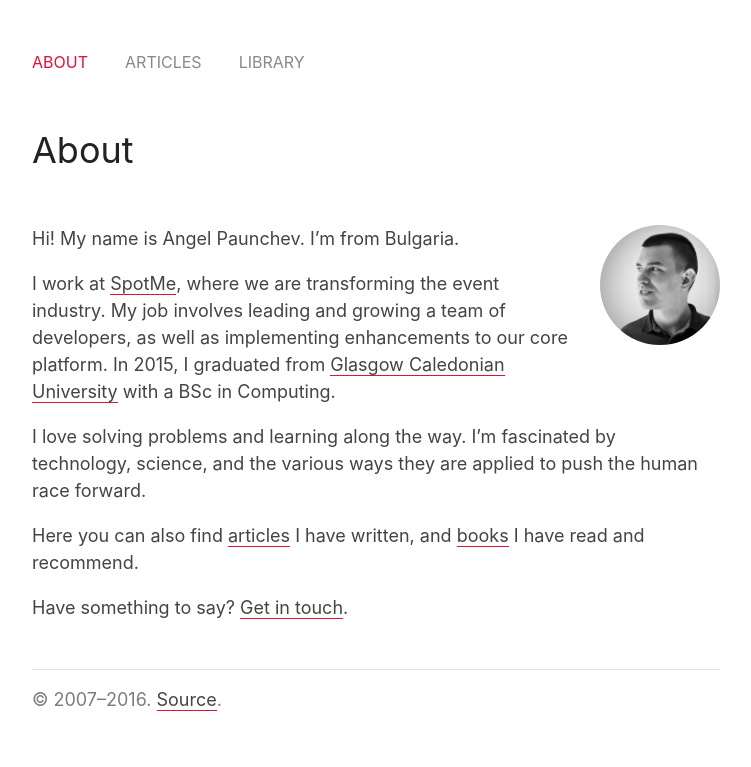
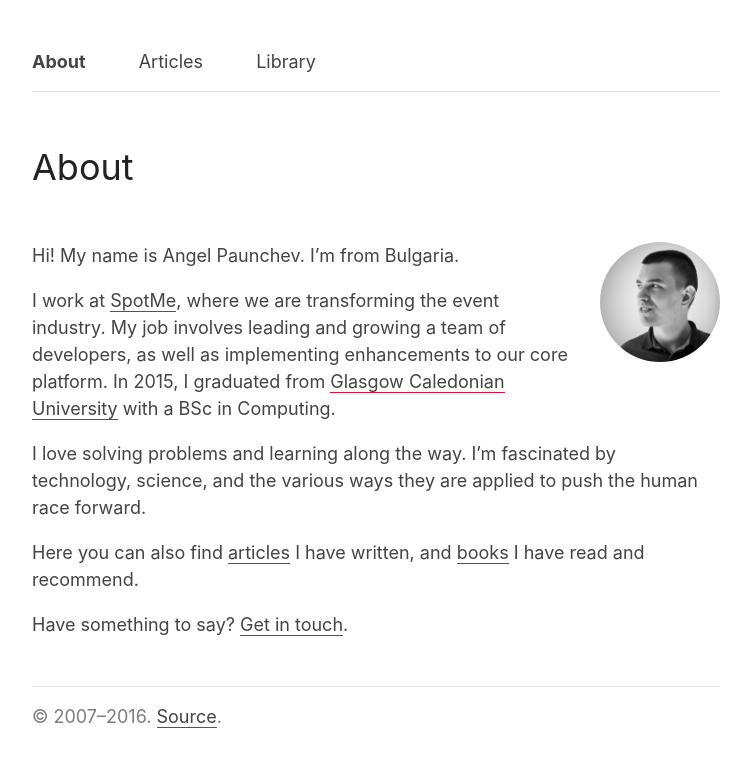
Before and after one commit to apaunchev/paunchev.com, a Jekyll site: the page built from index.html, in a window 1280 px wide. Shown: the top 767 px of the page, without its empty margins (264-1015 px from the left). Built offline with Jekyll 4.4.1, drawn with Linux system fonts in a browser that asks for light colours.

Commit message:
Update navigation styling

```diff
--- a/css/style.css
+++ b/css/style.css
@@ -37,22 +37,21 @@ body {
   max-width: 100%; }
 
 .page--home .header a[href="/"] {
-  color: crimson; }
+  font-weight: bold; }
 
-.header {
-  text-align: left; }
 @media (min-width: 750px) {
   .header {
     padding-top: 3rem; } }
+.header nav {
+  padding-bottom: 1rem;
+  border-bottom: 1px solid #e3e3e3; }
 .header a {
-    margin-right: 2rem;
+  padding-bottom: 1rem;
+  margin-right: 3rem;
   text-decoration: none;
-    border: none;
-    color: #898989;
-    font-size: 16px;
-    text-transform: uppercase; }
+  border: none; }
   .header a:hover, .header a:active, .header a:focus {
-      color: #444; }
+    color: crimson; }
   .header a:last-child {
     margin-right: 0; }
 
@@ -96,7 +95,7 @@ body {
 
 .page--articles .header a[href="/articles"],
 .page--post .header a[href="/articles"] {
-  color: crimson; }
+  font-weight: bold; }
 
 .posts {
   list-style-type: none;
@@ -113,7 +112,7 @@ body {
     color: #7c7c7c; }
 
 .page--library .header a[href="/library"] {
-  color: crimson; }
+  font-weight: bold; }
 
 .library {
   margin-top: 1rem;
--- a/scss/_articles.scss
+++ b/scss/_articles.scss
@@ -2,7 +2,7 @@
 .page--post {
     .header {
         a[href="/articles"] {
-            color: $c-links;
+            font-weight: bold;
         }
     }
 }
--- a/scss/_library.scss
+++ b/scss/_library.scss
@@ -1,7 +1,7 @@
 .page--library {
     .header {
         a[href="/library"] {
-            color: $c-links;
+            font-weight: bold;
         }
     }
 }
--- a/scss/_structure.scss
+++ b/scss/_structure.scss
@@ -47,7 +47,7 @@ body {
 .page--home {
     .header {
         a[href="/"] {
-            color: $c-links;
+            font-weight: bold;
         }
     }
 }
```
Also changed, not shown: scss/_header.scss (+8 -7 lines). Lines whose indentation alone changed are shown as unchanged.
